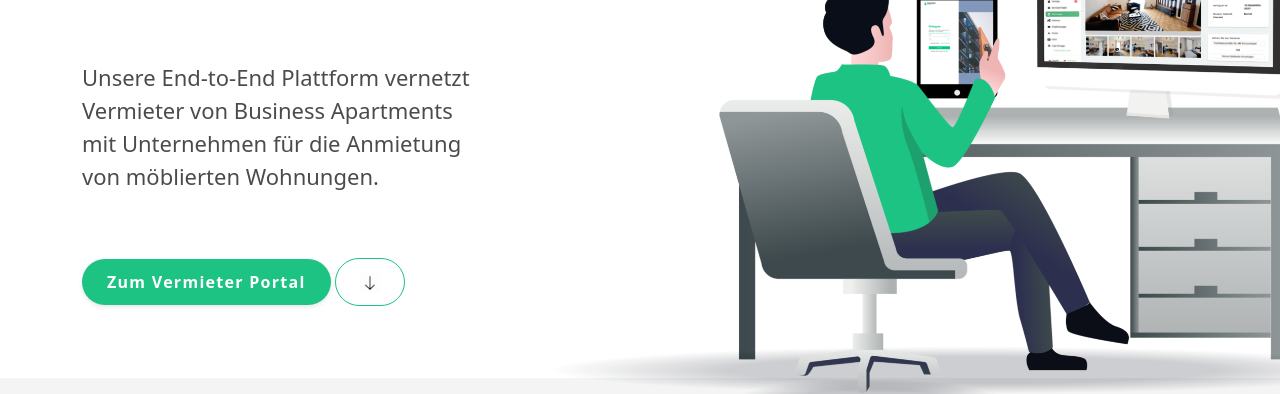
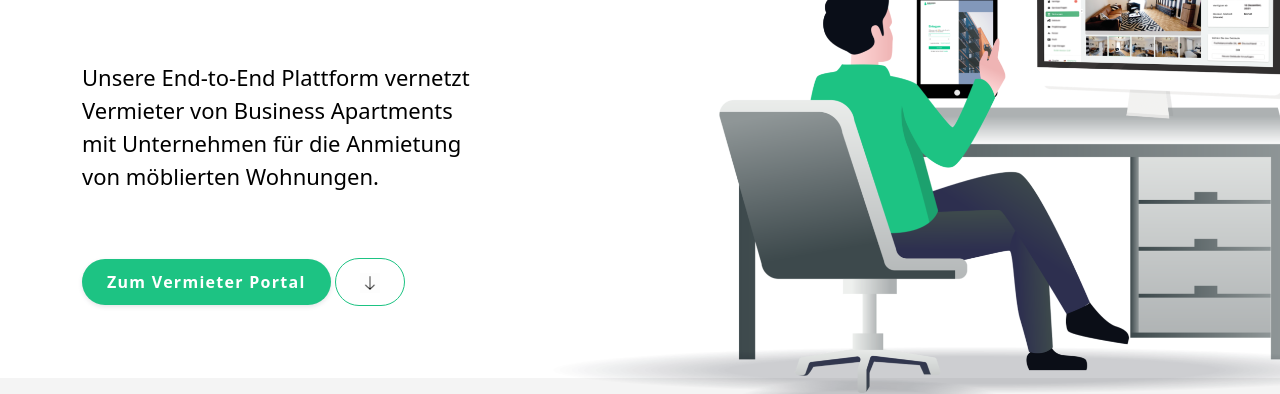
Before and after one commit to yevgenatlanov/b2b-landing, a plain HTML site: page html/index.html in a window 1280 px wide. Shown: the part 410-804 px from the top of the page. Drawn offline with Linux system fonts and the light colour scheme.

Commit message:
upgrades

```diff
--- a/html/style.css
+++ b/html/style.css
@@ -884,7 +884,7 @@ p {
 .header-eight .header-content p {
   margin-top: 30px;
   color: var(--black);
-  opacity: 0.7;
+  /* opacity: 0.7; */
   width: 400px;
 }
 .header-eight .button {
```
